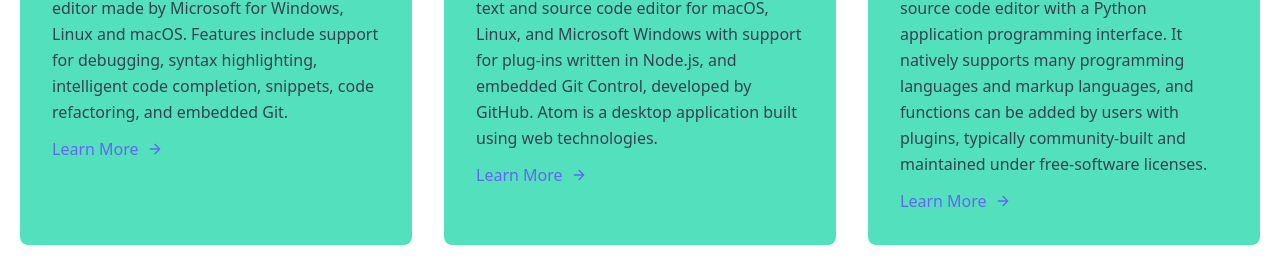
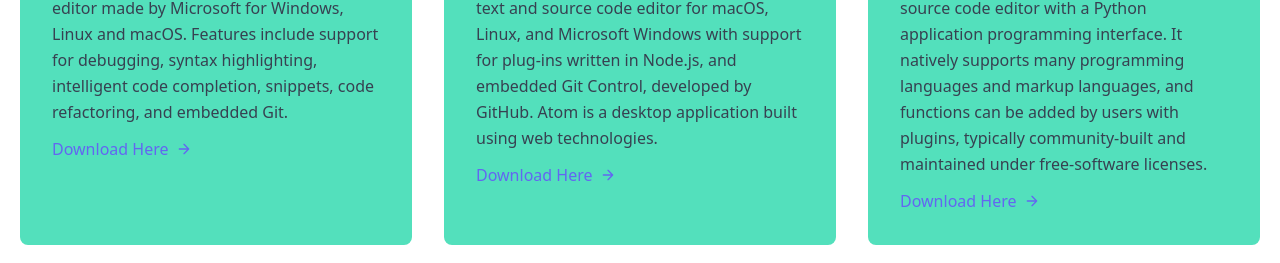
Before and after one commit to souravg1403/template_tailwind, a plain HTML site: page index.html in a window 1280 px wide. Shown: the part 1311-1574 px from the top of the page. Drawn offline with nearby package versions, Linux system fonts and the light colour scheme; a web font is replaced by a local one.

Commit message:
TailwindCSS Website Edits

```diff
--- a/index.html
+++ b/index.html
@@ -56,7 +56,7 @@
                 </div>
                 <div class="flex-grow">
                   <p class="leading-relaxed text-base">Visual Studio Code is a free source-code editor made by Microsoft for Windows, Linux and macOS. Features include support for debugging, syntax highlighting, intelligent code completion, snippets, code refactoring, and embedded Git. </p>
-                  <a class="mt-3 text-indigo-500 inline-flex items-center" href="https://code.visualstudio.com/" target="blank">Learn More
+                  <a class="mt-3 text-indigo-500 inline-flex items-center" href="https://code.visualstudio.com/" target="blank">Download Here
                     <svg fill="none" stroke="currentColor" stroke-linecap="round" stroke-linejoin="round" stroke-width="2" class="w-4 h-4 ml-2" viewBox="0 0 24 24">
                       <path d="M5 12h14M12 5l7 7-7 7"></path>
                     </svg>
@@ -78,7 +78,7 @@
                 <div class="flex-grow">
                   <p class="leading-relaxed text-base">Description
                     Atom is a free and open-source text and source code editor for macOS, Linux, and Microsoft Windows with support for plug-ins written in Node.js, and embedded Git Control, developed by GitHub. Atom is a desktop application built using web technologies.</p>
-                  <a class="mt-3 text-indigo-500 inline-flex items-center" href="https://atom.io/" target="blank">Learn More
+                  <a class="mt-3 text-indigo-500 inline-flex items-center" href="https://atom.io/" target="blank">Download Here
                     <svg fill="none" stroke="currentColor" stroke-linecap="round" stroke-linejoin="round" stroke-width="2" class="w-4 h-4 ml-2" viewBox="0 0 24 24">
                       <path d="M5 12h14M12 5l7 7-7 7"></path>
                     </svg>
@@ -100,7 +100,7 @@
                 </div>
                 <div class="flex-grow">
                   <p class="leading-relaxed text-base">Sublime Text is a shareware cross-platform source code editor with a Python application programming interface. It natively supports many programming languages and markup languages, and functions can be added by users with plugins, typically community-built and maintained under free-software licenses. </p>
-                  <a class="mt-3 text-indigo-500 inline-flex items-center" href="https://www.sublimetext.com/" target="blank">Learn More
+                  <a class="mt-3 text-indigo-500 inline-flex items-center" href="https://www.sublimetext.com/" target="blank">Download Here
                     <svg fill="none" stroke="currentColor" stroke-linecap="round" stroke-linejoin="round" stroke-width="2" class="w-4 h-4 ml-2" viewBox="0 0 24 24">
                       <path d="M5 12h14M12 5l7 7-7 7"></path>
                     </svg>
```
